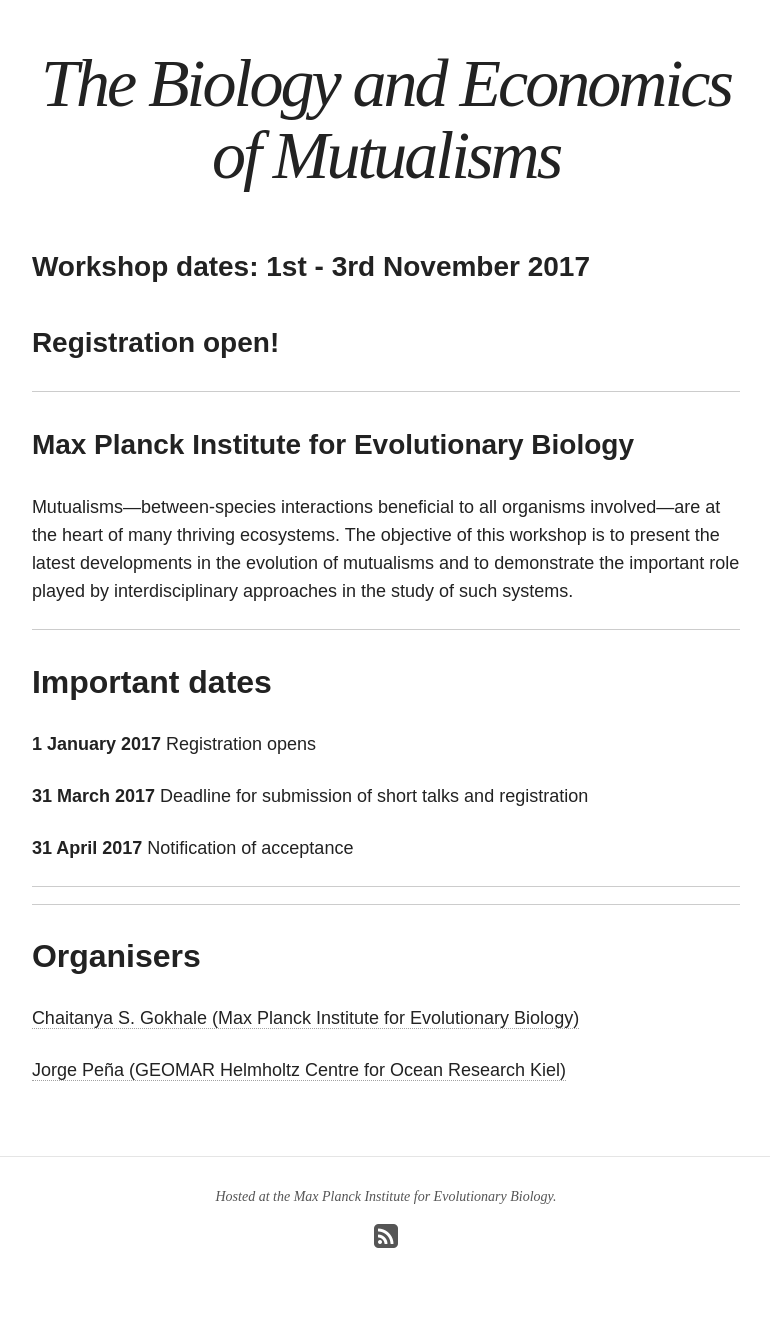
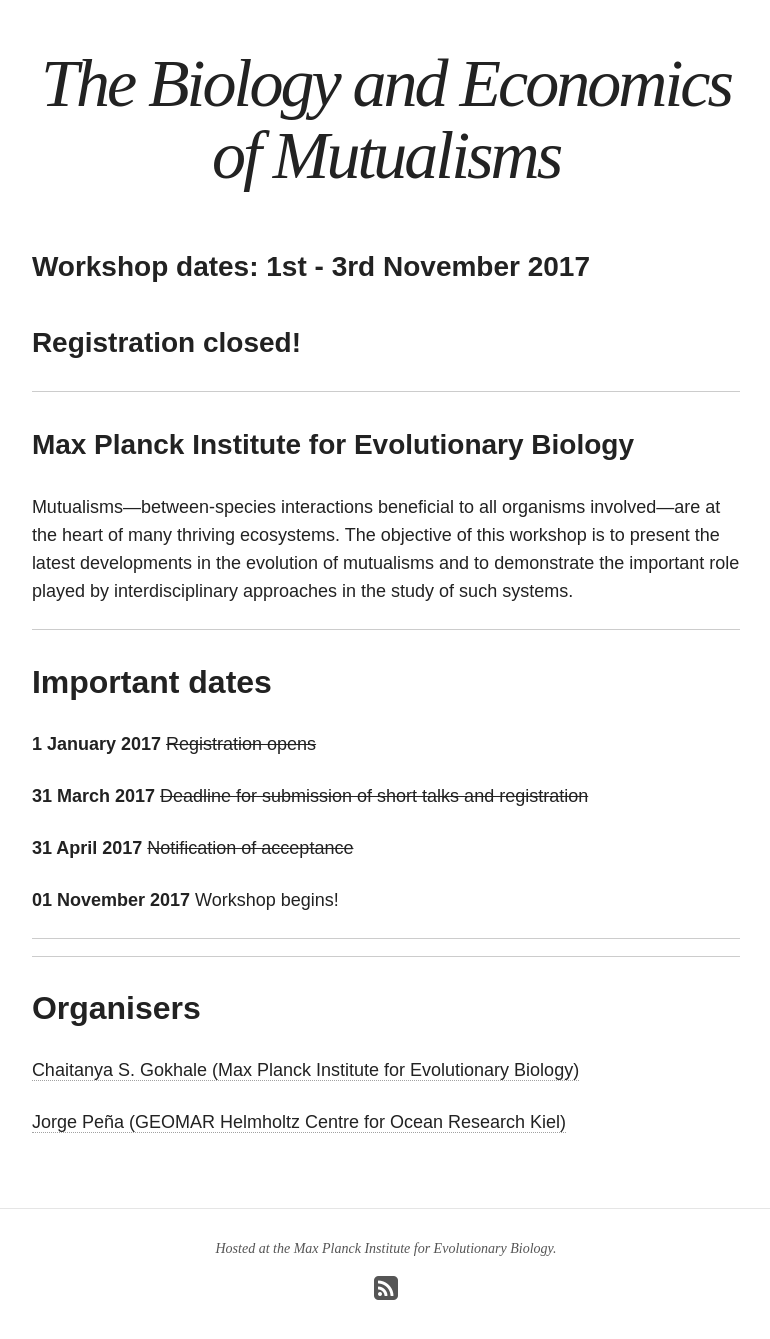
Before and after one commit to bionomics/bionomics, a Jekyll site: the page built from home/index.md, in a window 1280 px wide and 1400 px high, scrolled down 582 px. Shown: the top 1339 px of the window, without its empty margins (254-1024 px from the left). Built offline with Jekyll 4.4.1, drawn with Linux system fonts in a browser that asks for light colours; nearby versions of some CDN libraries.

Commit message:
registration closed

```diff
--- a/home/index.md
+++ b/home/index.md
@@ -9,7 +9,7 @@
 
 ### Workshop dates: 1st - 3rd November 2017
 
-### Registration open!
+### Registration closed!
 
 ---
 
@@ -22,11 +22,13 @@
 
 ## Important dates
 
-**1 January 2017** Registration opens
+**1 January 2017** <s> Registration opens </s>
 
-**31 March 2017** Deadline for submission of short talks and registration
+**31 March 2017** <s> Deadline for submission of short talks and registration </s>
 
-**31 April 2017** Notification of acceptance
+**31 April 2017** <s> Notification of acceptance </s>
+
+**01 November 2017** Workshop begins!
 
 ---
 
```
